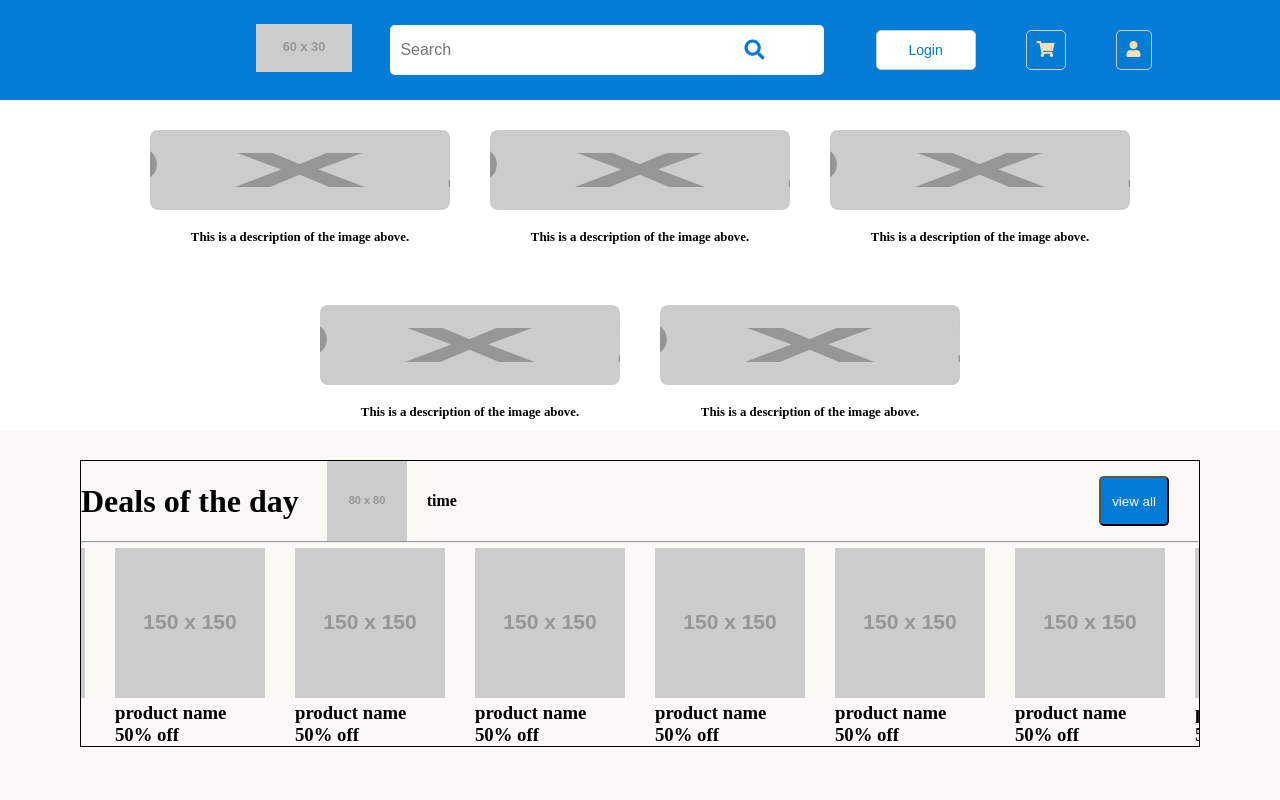
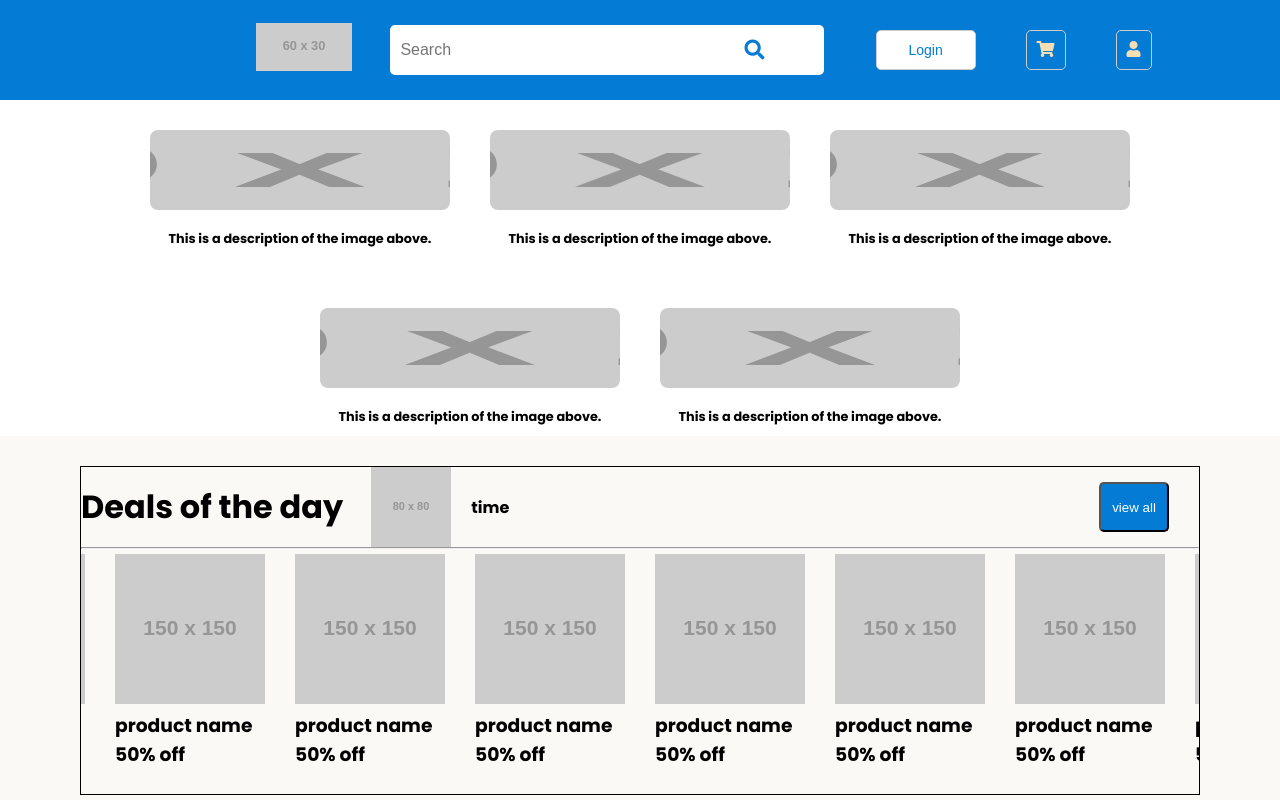
Before and after one commit to Dhrumil-sim/task_2_html, a plain HTML site: page index.html in a window 1280 px wide. Drawn offline with Linux system fonts and the light colour scheme; placeholder pictures from the web are drawn by us.

Commit message:
feat(fonts): added poppins fonts from google fonts

```diff
--- a/index.html
+++ b/index.html
@@ -8,7 +8,9 @@
     <link rel="stylesheet" href="styles/style.css">
     <link rel="stylesheet" href="https://cdnjs.cloudflare.com/ajax/libs/font-awesome/5.15.4/css/all.min.css">
     <link rel="icon" href="https://placehold.co/60x60" sizes="16x16" type="image/png">
-
+    <link rel="preconnect" href="https://fonts.googleapis.com">
+    <link rel="preconnect" href="https://fonts.gstatic.com" crossorigin>
+    <link href="https://fonts.googleapis.com/css2?family=Poppins:ital,wght@0,100;0,200;0,300;0,400;0,500;0,600;0,700;0,800;0,900;1,100;1,200;1,300;1,400;1,500;1,600;1,700;1,800;1,900&display=swap" rel="stylesheet">
 </head>
 
 <body>
@@ -132,7 +134,7 @@
                 <img src="https://placehold.co/150x150" alt="prod1">
                 <h3 class="product-name">product name</h3>
                 <h3 class="discount">50% off </h3>
-                <h4 class="deemed-msg"></h4>
+                <h4 class="deemed-msg">deemed msg</h4>
             </div>
 
 
--- a/styles/style.css
+++ b/styles/style.css
@@ -4,6 +4,9 @@
 }
 body{
     background-color: #FAF9F6;
+    font-family: "Poppins", serif;
+  font-weight: 100;
+  font-style: normal;
 }
 .nav-bar{
     background-color: #047BD5;
```
